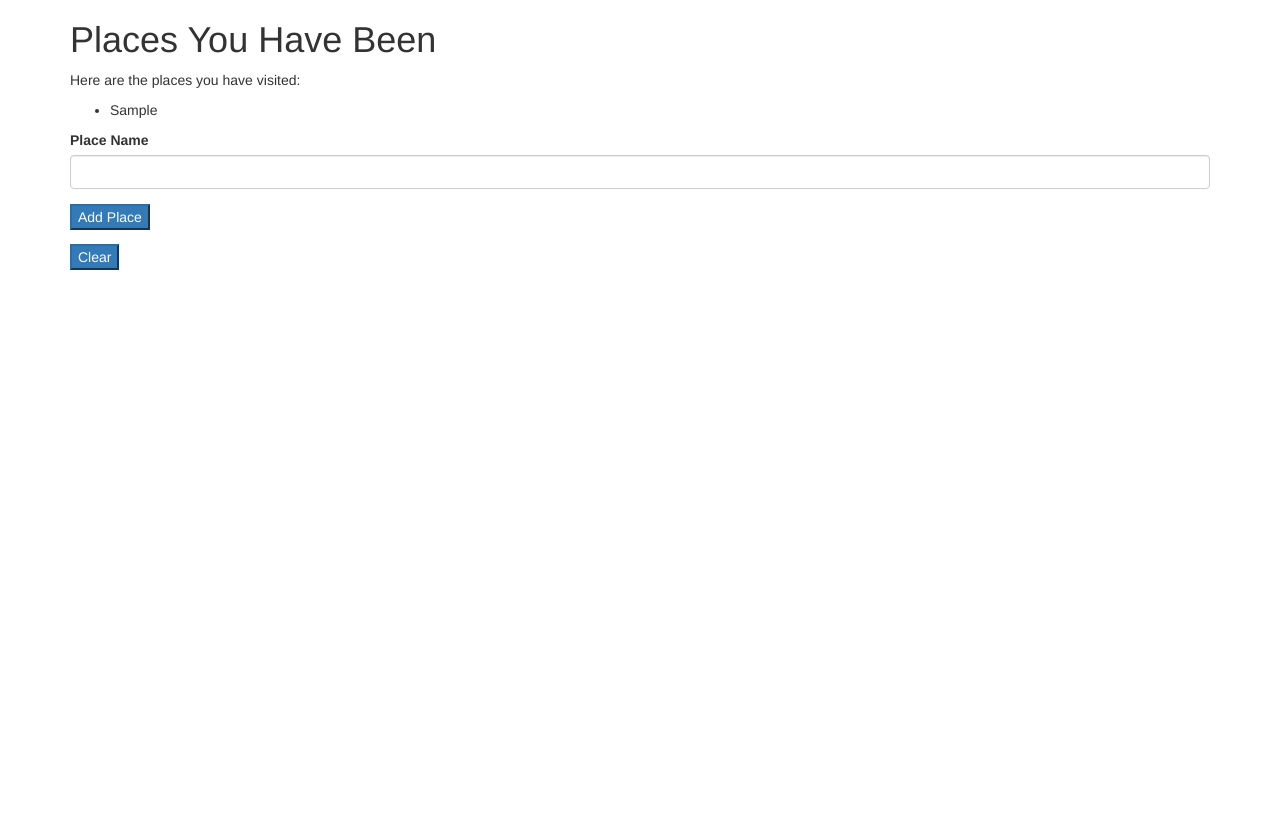
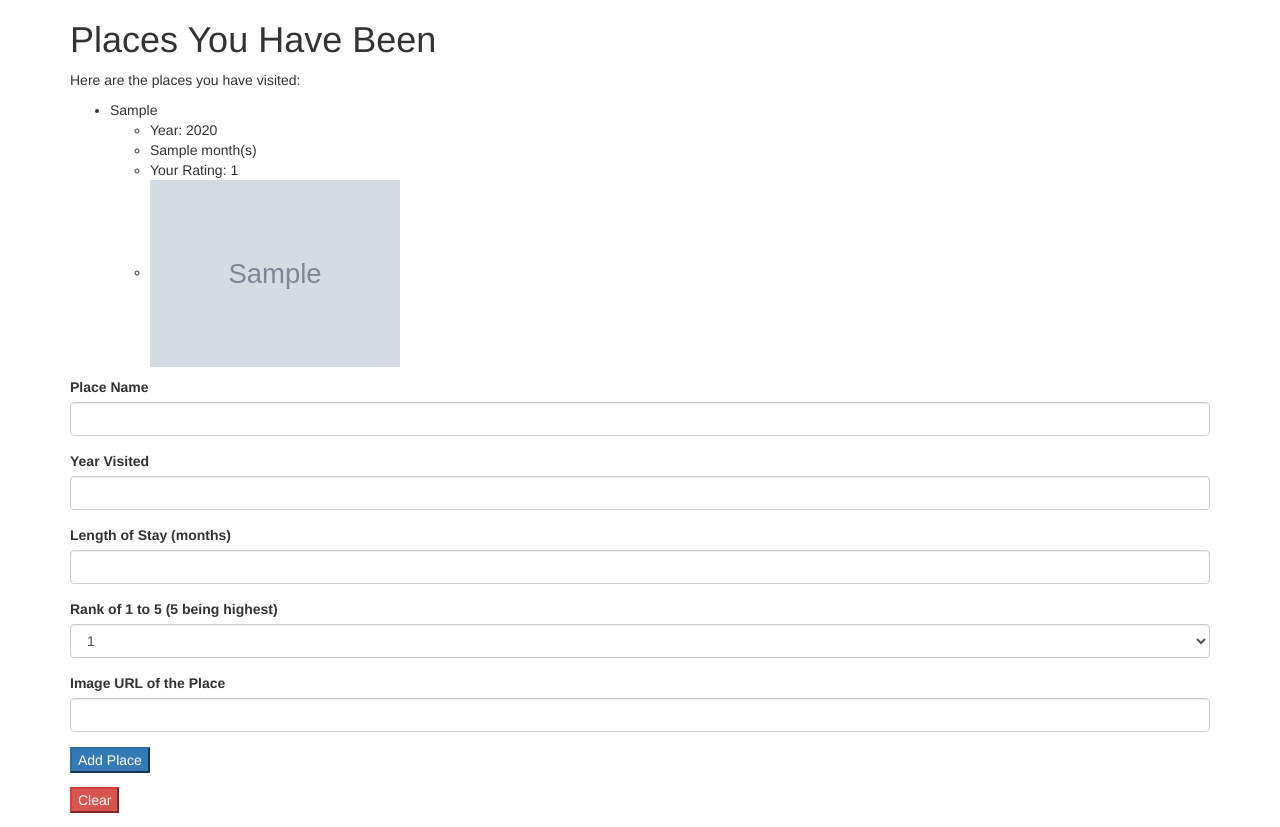
Before and after one commit to jcubed22/silex_places, a PHP site: template views/places.html.twig in a window 1280 px wide. Before the commit the page ends 270 px from the top, so only its background shows below. Run offline with PHP 8.4, Linux system fonts and the light colour scheme; the template is opened without the code that fills it: most values are stand-ins (such as "Sample title", 1, 10 or a date in 2020); grey boxes marked "Sample" are stand-in pictures; some libraries are stand-ins or nearby versions.

Commit message:
add more input fields.

```diff
--- a/app/app.php
+++ b/app/app.php
@@ -20,7 +20,7 @@
     });
 
     $app->post("/places", function() use ($app) {
-        $place = new Place($_POST['city']);
+        $place = new Place($_POST['city'], $_POST['year'], $_POST['length'], $_POST['rank'], $_POST['image_path']);
         $place->save();
         return $app['twig']->render('create_place.html.twig', array('newplace' => $place));
     });
--- a/views/create_place.html.twig
+++ b/views/create_place.html.twig
@@ -7,6 +7,10 @@
     <div class="container">
         <h1>You added a place!</h1>
         <p>{{ newplace.getCity }}</p>
+        <p>Year: {{ newplace.getYear }}</p>
+        <p>{{ newplace.getLength }} month(s)</p>
+        <p>Rank: {{ newplace.getRank }}</p>
+        <p><img src="{{ newplace.getImage }}" width="500px"></img></p><br>
         <p><a href='/'>View the list of places you've visited</a></p>
     </div>
 </body>
--- a/views/places.html.twig
+++ b/views/places.html.twig
@@ -11,7 +11,14 @@
             <p>Here are the places you have visited:</p>
             <ul>
                 {% for place in places %}
-                    <li>{{ place.getCity }}</li>
+                    <li>{{ place.getCity }}
+                        <ul><li>Year: {{ place.getYear}}</li>
+                            <li>{{ place.getLength}} month(s)</li>
+                            <li>Your Rating: {{ place.getRank}}</li>
+                            <li><img src="{{ place.getImage }}" width="250px"></img></li>
+                        </ul>
+                    </li>
+
                 {% endfor %}
             </ul>
         {% endif %}
@@ -21,11 +28,38 @@
                 <label for='city'>Place Name</label>
                 <input id='city' name='city' class="form-control" type='text'>
             </div>
+
+            <div class="form-group">
+                <label for='year'>Year Visited</label>
+                <input id='year' name='year' class="form-control" type='number'>
+            </div>
+
+            <div class="form-group">
+                <label for='length'>Length of Stay (months)</label>
+                <input id='length' name='length' class="form-control" type='number'>
+            </div>
+
+            <div class="form-group">
+                <label for='rank'>Rank of 1 to 5 (5 being highest)</label>
+                <select id='rank' name='rank' class="form-control">
+                    <option>1</option>
+                    <option>2</option>
+                    <option>3</option>
+                    <option>4</option>
+                    <option>5</option>
+                </select>
+            </div>
+
+            <div class="form-group">
+                <label for='image_path'>Image URL of the Place</label>
+                <input id='image_path' name='image_path' class="form-control" type='text'>
+            </div>
+
             <button type='submit' class="btn-primary">Add Place</button>
         </form>
 
         <form action='/delete_places' method='post'>
-            <button type='submit' class="btn-primary">Clear</button>
+            <button type='submit' class="btn-danger">Clear</button>
         </form>
     </div>
 </body>
```
Also changed, not shown: src/Place.php (+54 -1 lines).
